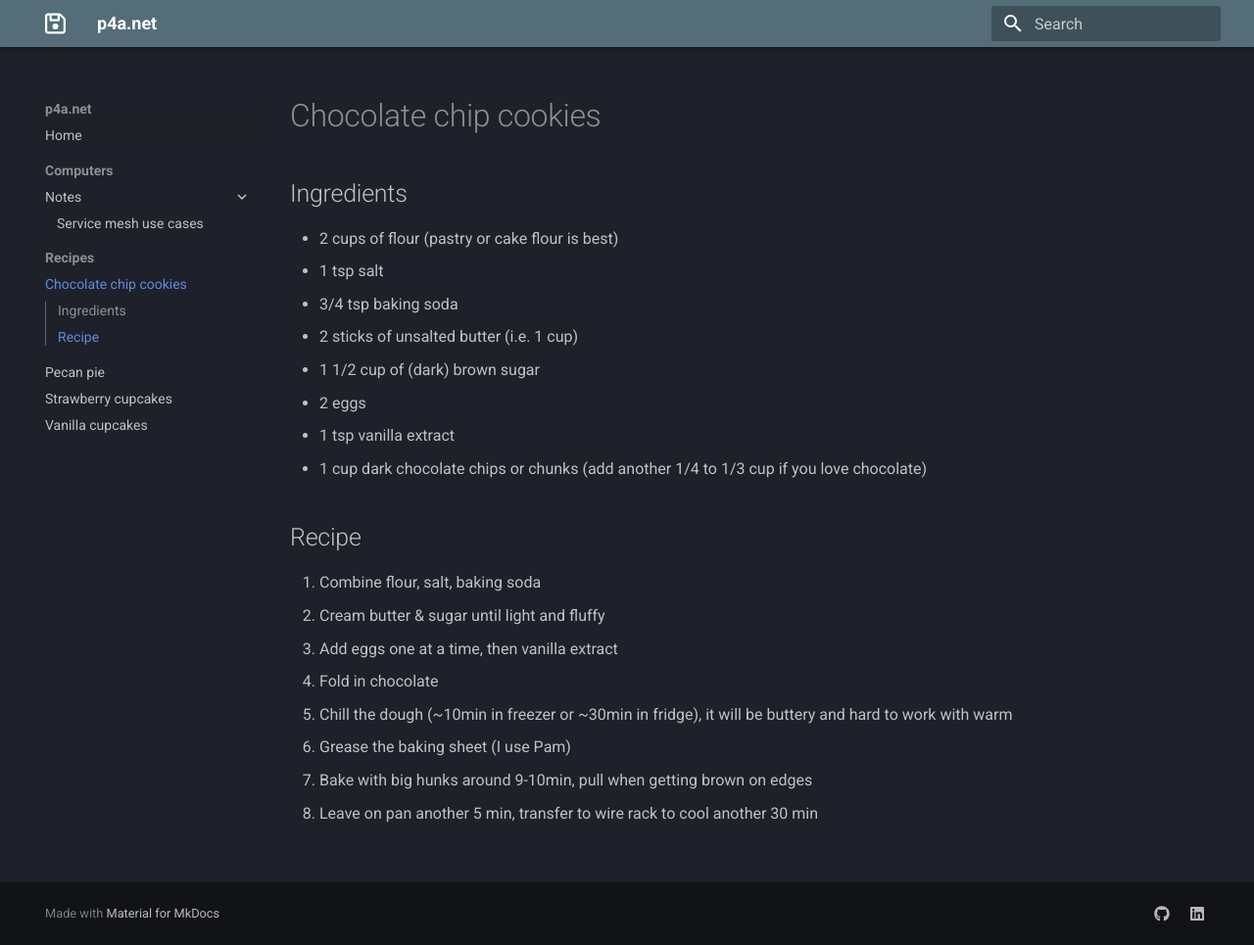
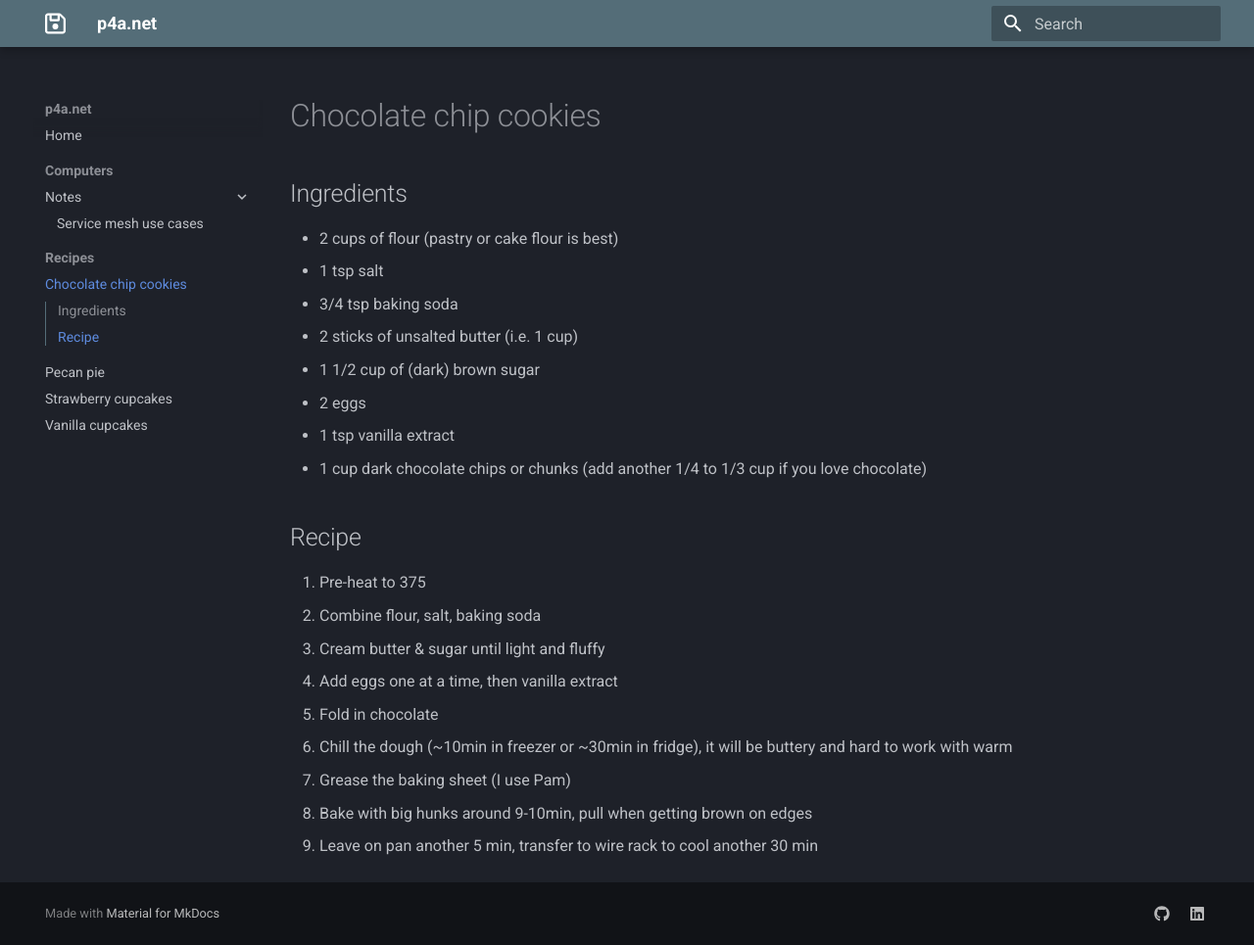
Before and after one commit to seajoshc/p4adotnet, an MkDocs documentation site: the page built from docs/recipes/chocolate-chip-cookies.md, in a window 1280 px wide and 965 px high. Shown: the whole window at 98% size. Built offline with MkDocs 1.6.1 and Material for MkDocs 9.7.7, drawn with Linux system fonts in a browser that asks for light colours.

Commit message:
updates recipe

```diff
--- a/docs/recipes/chocolate-chip-cookies.md
+++ b/docs/recipes/chocolate-chip-cookies.md
@@ -11,6 +11,7 @@
 - 1 cup dark chocolate chips or chunks (add another 1/4 to 1/3 cup if you love chocolate)
 
 ## Recipe
+1. Pre-heat to 375
 1. Combine flour, salt, baking soda
 1. Cream butter & sugar until light and fluffy
 1. Add eggs one at a time, then vanilla extract
```
